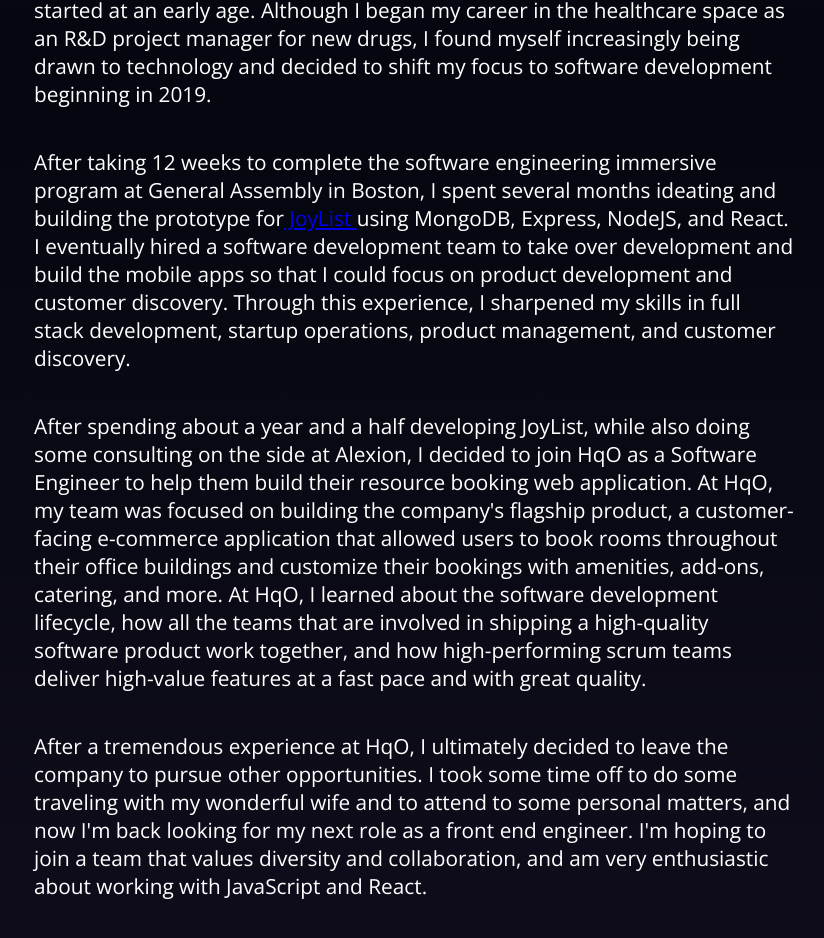
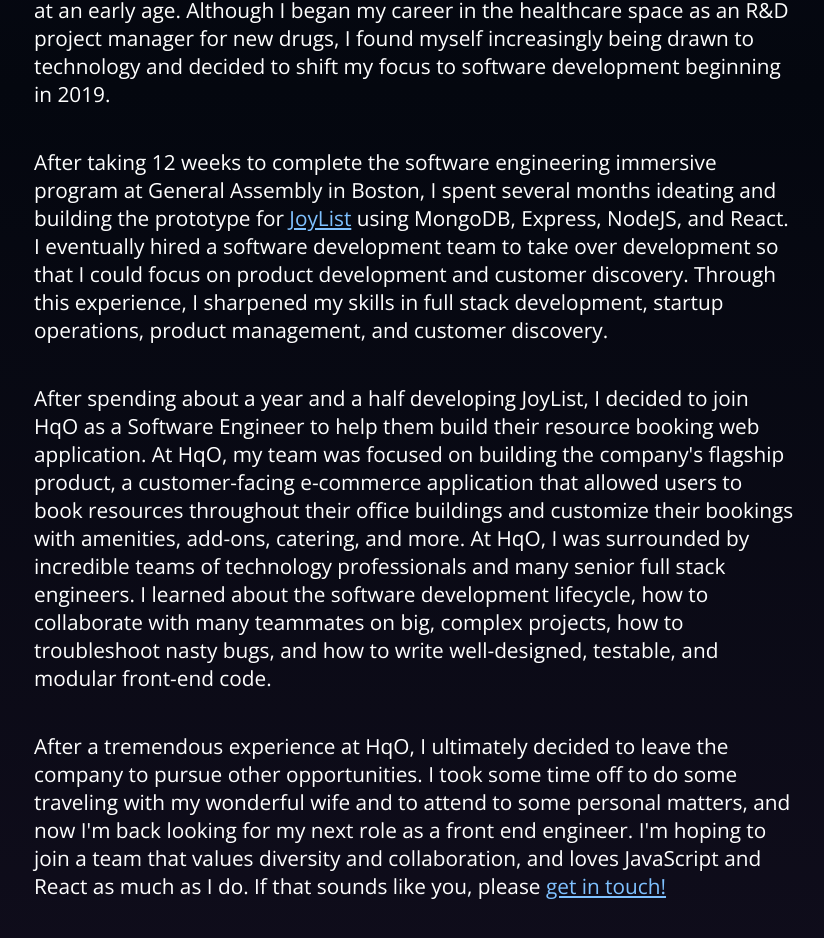
Before and after one commit to Sam-Haider/sam-haider.github.io, a React (Create React App) app: page /about in a window 1280 px wide. Shown: the part 848-1786 px from the top of the page, without its empty margins (226-1050 px from the left). Built offline with nearby package versions, Linux system fonts and the light colour scheme.

Commit message:
Update story text Update contact image

```diff
--- a/src/components/Contact.js
+++ b/src/components/Contact.js
@@ -65,10 +65,10 @@ function Contact() {
   return (
     <PageWrapper>
       <PageTitleWrapper>
-        <PageTitle>Contact Me</PageTitle>
+        <PageTitle>Get in touch</PageTitle>
       </PageTitleWrapper>
       <ImageWrapper>
-        <Image src="images/abstract.jpg" alt="Your photo" />
+        <Image src="images/phone.jpg" alt="Your photo" />
       </ImageWrapper>
       <ContactWrapper>
         <ContactLink href="mailto:SamMHaider0@gmail.com">
--- a/src/components/MyStory.js
+++ b/src/components/MyStory.js
@@ -65,6 +65,10 @@ const StyledButton = styled("button")`
   border: 1px solid white;
 `;
 
+const StyledAnchor = styled("a")`
+  color: #7fc1ff;
+`;
+
 function MyStory() {
   useEffect(() => {
     window.scrollTo(0, 0);
@@ -80,7 +84,7 @@ function MyStory() {
 
       <ParagraphWrapper>
         <Paragraph>
-          Thanks for visiting my portfolio!gst As you can see, my love for
+          Thanks for visiting my portfolio! As you can see, my love for
           technology started at an early age. Although I began my career in the
           healthcare space as an R&D project manager for new drugs, I found
           myself increasingly being drawn to technology and decided to shift my
@@ -92,30 +96,32 @@ function MyStory() {
         <Paragraph>
           After taking 12 weeks to complete the software engineering immersive
           program at General Assembly in Boston, I spent several months ideating
-          and building the prototype for
-          {<a href="https://www.instagram.com/joylistapp/?hl=en"> JoyList </a>}
+          and building the prototype for{" "}
+          <StyledAnchor href="https://www.instagram.com/joylistapp/?hl=en">
+            {" "}
+            JoyList
+          </StyledAnchor>{" "}
           using MongoDB, Express, NodeJS, and React. I eventually hired a
-          software development team to take over development and build the
-          mobile apps so that I could focus on product development and customer
-          discovery. Through this experience, I sharpened my skills in full
-          stack development, startup operations, product management, and
-          customer discovery.
+          software development team to take over development so that I could
+          focus on product development and customer discovery. Through this
+          experience, I sharpened my skills in full stack development, startup
+          operations, product management, and customer discovery.
         </Paragraph>
       </ParagraphWrapper>
 
       <ParagraphWrapper>
         <Paragraph>
-          After spending about a year and a half developing JoyList, while also
-          doing some consulting on the side at Alexion, I decided to join HqO as
-          a Software Engineer to help them build their resource booking web
-          application. At HqO, my team was focused on building the company's
-          flagship product, a customer-facing e-commerce application that
-          allowed users to book rooms throughout their office buildings and
-          customize their bookings with amenities, add-ons, catering, and more.
-          At HqO, I learned about the software development lifecycle, how all
-          the teams that are involved in shipping a high-quality software
-          product work together, and how high-performing scrum teams deliver
-          high-value features at a fast pace and with great quality.
+          After spending about a year and a half developing JoyList, I decided
+          to join HqO as a Software Engineer to help them build their resource
+          booking web application. At HqO, my team was focused on building the
+          company's flagship product, a customer-facing e-commerce application
+          that allowed users to book resources throughout their office buildings
+          and customize their bookings with amenities, add-ons, catering, and
+          more. At HqO, I was surrounded by incredible teams of technology
+          professionals and many senior full stack engineers. I learned about
+          the software development lifecycle, how to collaborate with many
+          teammates on big, complex projects, how to troubleshoot nasty bugs,
+          and how to write well-designed, testable, and modular front-end code.
         </Paragraph>
       </ParagraphWrapper>
 
@@ -126,8 +132,9 @@ function MyStory() {
           some traveling with my wonderful wife and to attend to some personal
           matters, and now I'm back looking for my next role as a front end
           engineer. I'm hoping to join a team that values diversity and
-          collaboration, and am very enthusiastic about working with JavaScript
-          and React.
+          collaboration, and loves JavaScript and React as much as I do. If that
+          sounds like you, please{" "}
+          <StyledAnchor href="/contact">get in touch!</StyledAnchor>
         </Paragraph>
       </ParagraphWrapper>
 
```
Also changed, not shown: public/images/phone.jpg (added).
